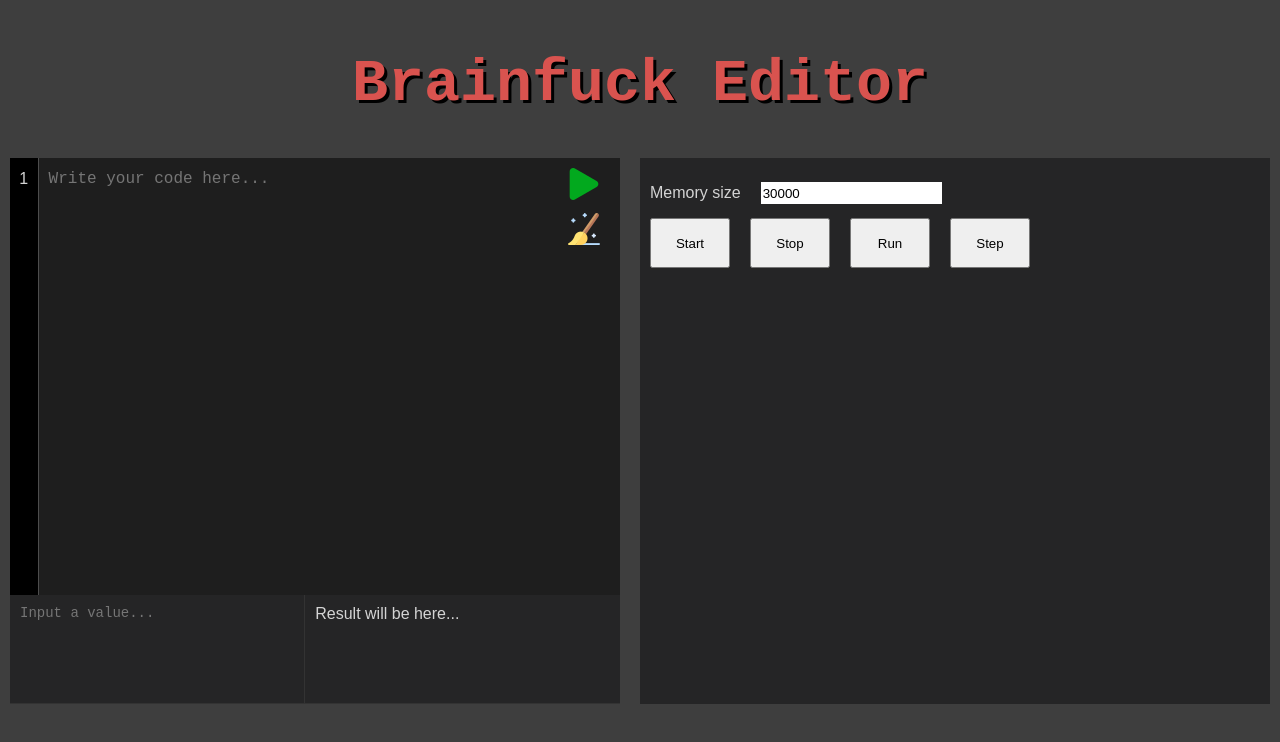
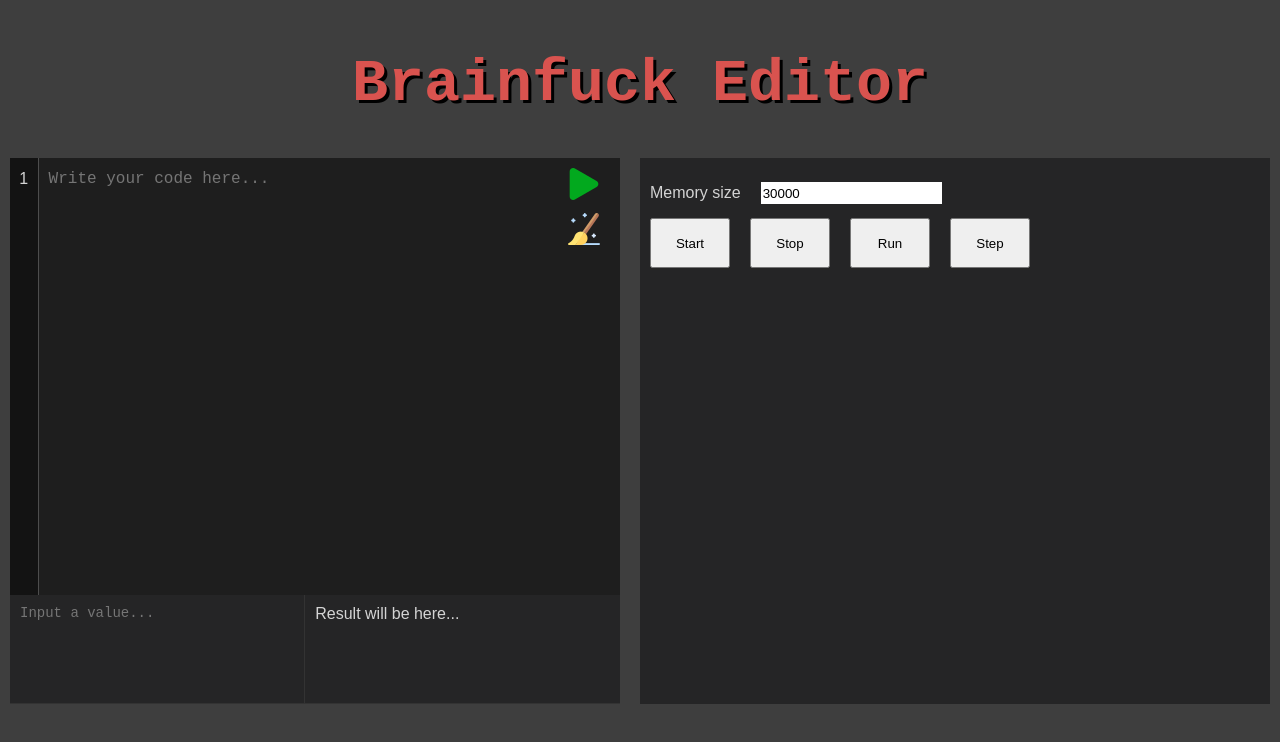
Before and after one commit to DIS-Guys/brainfuck_editor_front, a React (Vite) app: page / in a window 1280 px wide. Shown: the top 742 px of the page. Built offline with nearby package versions, Linux system fonts and the light colour scheme.

Commit message:
Change completely black color
Co-authored-by: Stanislav Yukhymenko <114565003+stasyukhymenko@users.noreply.github.com>

```diff
--- a/src/index.css
+++ b/src/index.css
@@ -40,7 +40,7 @@ body {
 }
 
 .line-numbers {
-  background-color: #000;
+  background-color: #131313;
   padding-top: 10px;
   display: flex;
   flex-direction: column;
```
